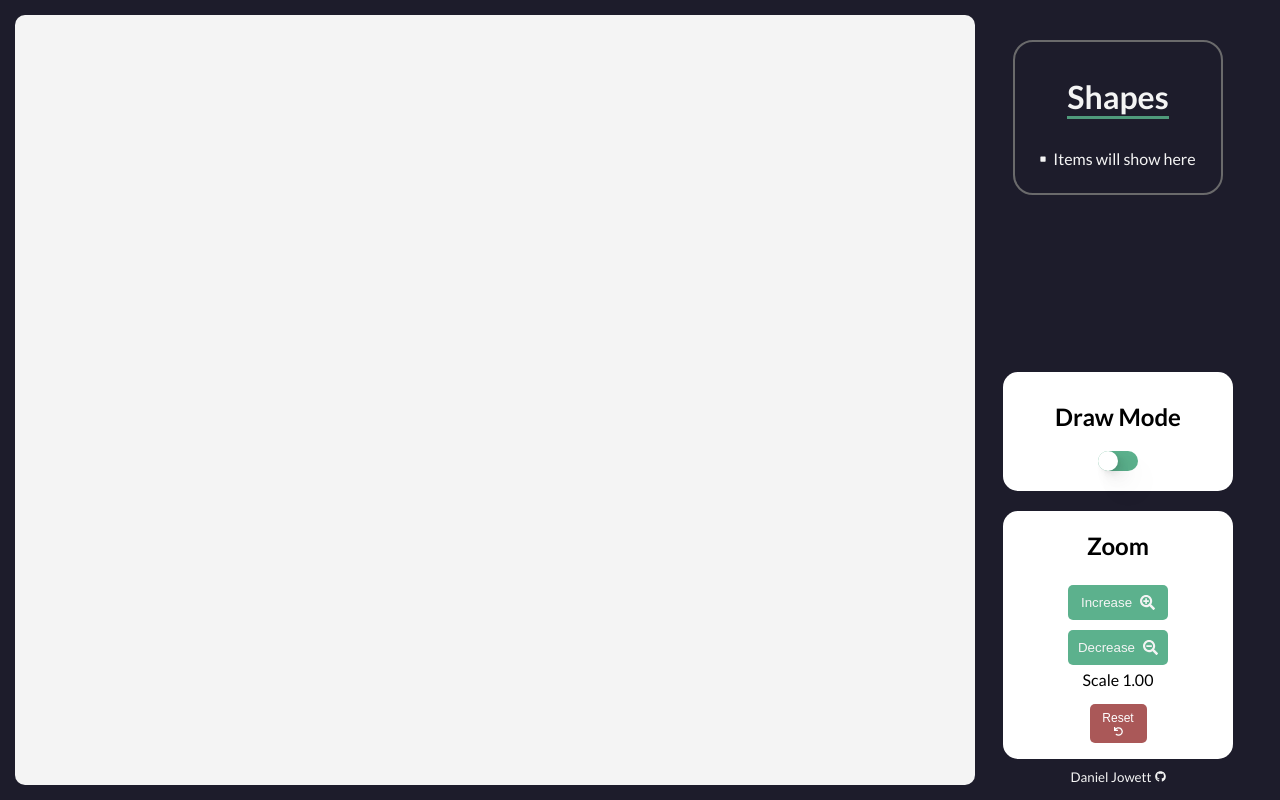
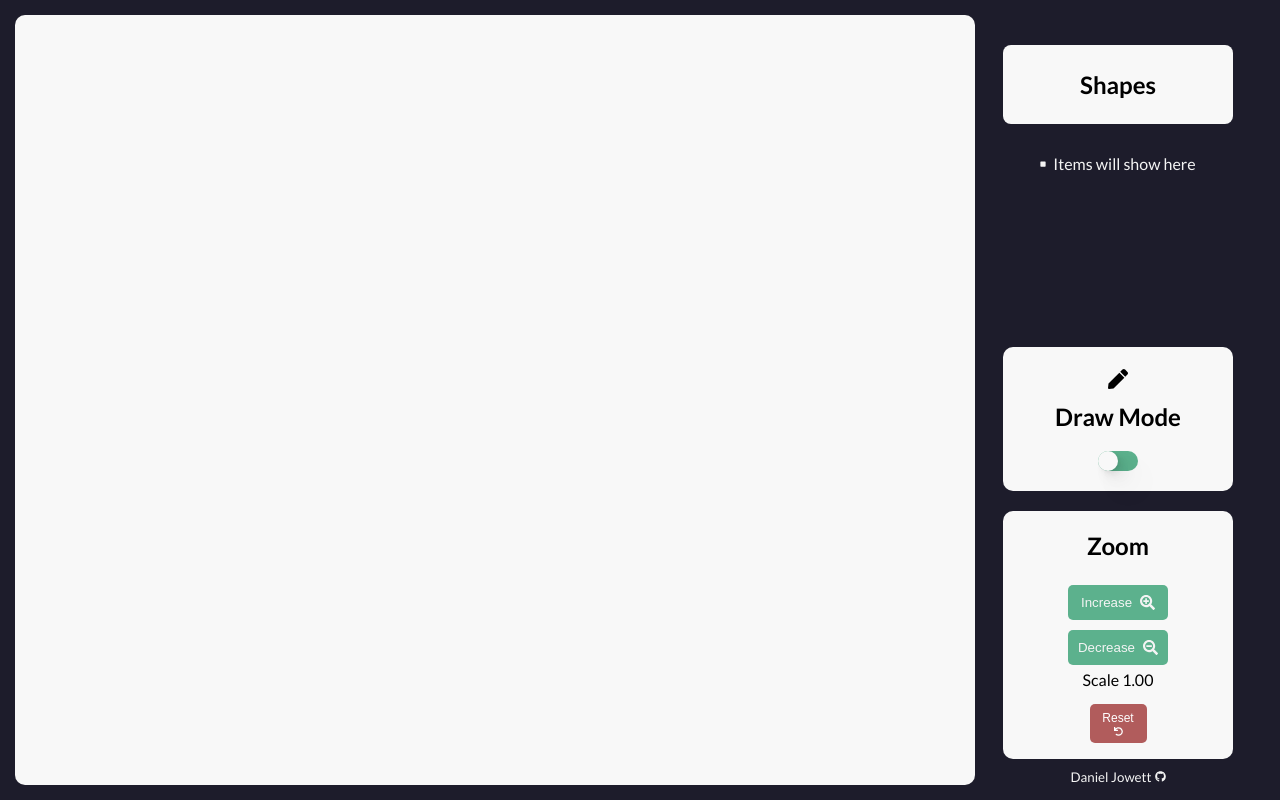
Before and after one commit to dbjowett/Drawing-App, a Next.js app: page / in a window 1280 px wide. Built offline with nearby package versions, Linux system fonts and the light colour scheme.

Commit message:
Fix styling

```diff
--- a/components/Canvas/Canvas.module.css
+++ b/components/Canvas/Canvas.module.css
@@ -2,6 +2,6 @@
   width: 75vw;
   border-radius: 10px;
   margin: 15px;
-  background-color: rgb(244, 244, 244);
+  background-color: var(--bgGrey);
   cursor: pointer;
 }
--- a/components/List/List.module.css
+++ b/components/List/List.module.css
@@ -2,7 +2,7 @@
 .sidebarContainer {
   height: 100vh;
   width: 20vw;
-  background-color: #1d1c2b;
+  background-color: var(--blue);
   color: rgb(244, 244, 244);
   display: flex;
   flex-direction: column;
@@ -10,10 +10,14 @@
   justify-content: space-between;
 }
 
-.sidebarContainer h1 {
+.shapeHeader {
   text-align: center;
-  margin: 10px 0 30px 0;
-  border-bottom: 3px solid #4f9a7b;
+  width: 100%;
+  margin: 4px 0 30px 0;
+  padding: 25px;
+  border-radius: 8px;
+  color: black;
+  background-color: var(--bgGrey);
 }
 
 /* Text shown when no Polygons to display */
@@ -28,18 +32,16 @@
 
 /* Container of all Polygons, including H1 & Button */
 .listContainer {
+  width: 90%;
   padding: 0;
-  margin-top: 40px;
   display: flex;
   flex-direction: column;
   justify-content: center;
   align-items: center;
-  border: 2px solid rgba(115, 115, 115, 0.9);
-  padding: 25px;
-  border-radius: 20px;
+  padding-top: 25px;
 }
 .listContainer li {
-  padding: 10px 0 10px 0;
+  padding: 25px 0 10px 0;
   list-style-type: none;
   display: flex;
   flex-direction: row;
@@ -52,7 +54,7 @@
 
 /* Delete Polygon Button */
 .deleteBtn {
-  background-color: #b15c5c;
+  background-color: var(--red);
   border: none;
   color: white;
   display: inline-block;
@@ -67,13 +69,13 @@
 
 /* Clear canvas Button */
 .clearCanvasBtn {
-  margin-top: 10px;
+  margin-top: 50px;
   width: 100%;
   height: 35px;
-  border: 2px solid #9e5353;
+  border: none;
   border-radius: 5px;
   color: white;
-  background-color: inherit;
+  background-color: var(--red);
   cursor: pointer;
   display: flex;
   align-items: center;
@@ -83,7 +85,7 @@
 
 .clearCanvasBtn:hover {
   transition: background-color 200ms;
-  background-color: #9e5353;
+  background-color: var(--redhv);
 }
 
 .clearCanvasBtn svg {
@@ -94,15 +96,15 @@
 .toolTip {
   visibility: hidden;
   position: absolute;
-  width: 90px;
+  /* width: 90px; */
   font-size: 0.8rem;
-  background-color: rgba(115, 115, 115, 0.9);
+  background-color: rgba(115, 115, 115, 0.7);
   text-align: center;
-  padding: 8px 3px;
+  padding: 5px 8px;
   border-radius: 6px;
   z-index: 1;
-  top: 34px;
-  left: -28px;
+  top: 36px;
+  left: -10px;
 }
 
 .toolTip::after {
@@ -111,7 +113,7 @@
   margin-left: -5px;
   border-width: 5px;
   border-style: solid;
-  border-color: transparent transparent rgba(115, 115, 115) transparent;
+  border-color: transparent transparent rgba(115, 115, 115, 0.7) transparent;
   bottom: 100%;
   left: 50%;
 }
@@ -121,7 +123,12 @@
 }
 
 .deleteBtn:hover {
-  background-color: #9e5353;
+  background-color: var(--redhv);
+  transition: background-color 200ms;
+}
+
+.deleteBtn svg {
+  margin-top: 3px;
 }
 
 .deleteContainer {
@@ -130,10 +137,10 @@
   display: flex;
   flex-direction: column;
   align-items: center;
-  background-color: rgb(255, 255, 255);
+  background-color: var(--bgGrey);
   color: black;
-  padding: 20px 20px 20px 20px;
-  border-radius: 15px;
+  padding: 22px 20px 20px 20px;
+  border-radius: var(--bdrad);
   width: 18vw;
   max-width: 230px;
 }
@@ -149,10 +156,10 @@
   margin-top: 20px;
   justify-content: center;
   align-items: center;
-  background-color: rgb(255, 255, 255);
+  background-color: var(--bgGrey);
   color: black;
   padding: 0 20px 20px 20px;
-  border-radius: 15px;
+  border-radius: var(--bdrad);
   margin-bottom: 10px;
 }
 
@@ -161,7 +168,7 @@
   padding: 10px 0;
   margin: 5px;
   border: none;
-  background-color: #5cb18d;
+  background-color: var(--green);
   display: flex;
   flex-direction: row;
   justify-content: center;
@@ -176,7 +183,8 @@
 }
 
 .zoomContainer button:hover {
-  background-color: #4f9a7b;
+  background-color: var(--greenhv);
+  transition: background-color 200ms;
 }
 
 /* Reset Button */
@@ -186,7 +194,7 @@
   margin: 15px 0 -4px 0;
   width: 30%;
   flex-direction: column;
-  background-color: #aa5858;
+  background-color: var(--red);
   color: white;
 }
 
@@ -196,7 +204,7 @@
   margin-top: 2px;
 }
 .resetScaleBtn:hover {
-  background-color: #b26666;
+  background-color: var(--redhv);
   transition: background-color 200ms linear;
 }
 
@@ -229,8 +237,8 @@
   width: var(--width);
   height: var(--height);
   border-radius: var(--border-radius);
-  background: #5cb18d;
-  transition: background 0.2s;
+  background-color: var(--green);
+  transition: background-color 0.2s;
 }
 
 .slider::after {
@@ -240,7 +248,7 @@
   left: 0;
   height: var(--height);
   width: var(--height);
-  background: white;
+  background: var(--bgGrey);
   box-shadow: 0.8px 0.8px 1.6px rgba(0, 0, 0, 0.019), 1.8px 1.8px 3.6px rgba(0, 0, 0, 0.028), 3.2px 3.2px 6.3px rgba(0, 0, 0, 0.034),
     5px 5px 10px rgba(0, 0, 0, 0.04), 7.7px 7.7px 15.5px rgba(0, 0, 0, 0.046), 12.1px 12.1px 24.1px rgba(0, 0, 0, 0.052),
     20px 20px 40px rgba(0, 0, 0, 0.061), 40px 40px 80px rgba(0, 0, 0, 0.08);
--- a/components/List/index.js
+++ b/components/List/index.js
@@ -1,5 +1,5 @@
 import styles from './List.module.css';
-import { FaSearchPlus, FaSearchMinus, FaTrashAlt, FaGithub, FaSquare, FaUndo } from 'react-icons/fa';
+import { FaSearchPlus, FaSearchMinus, FaTrashAlt, FaGithub, FaSquare, FaUndo, FaPen, FaEraser } from 'react-icons/fa';
 
 function List({ isDeleteMode, setIsDeleteMode, deleteById, scale, setScale, listOfShapes, setListOfShapes }) {
   let currentScale;
@@ -11,7 +11,7 @@ function List({ isDeleteMode, setIsDeleteMode, deleteById, scale, setScale, list
   return (
     <div className={styles.sidebarContainer}>
       <ul className={styles.listContainer}>
-        <h1>Shapes</h1>
+        <h2 className={styles.shapeHeader}>Shapes</h2>
         {listOfShapes.length === 0 && (
           <div className={styles.standInText}>
             <FaSquare fontSize={6} /> Items will show here
@@ -21,8 +21,8 @@ function List({ isDeleteMode, setIsDeleteMode, deleteById, scale, setScale, list
           <li key={index}>
             <FaSquare fontSize={6} /> Polygon {index + 1}
             <button className={styles.deleteBtn} onClick={deleteById.bind({}, index)}>
-              <span className={styles.toolTip}>Delete Polygon {index + 1}</span>
-              <FaTrashAlt fontSize={14} />
+              <span className={styles.toolTip}>Delete</span>
+              <FaTrashAlt fontSize={12} />
             </button>
           </li>
         ))}
@@ -35,6 +35,7 @@ function List({ isDeleteMode, setIsDeleteMode, deleteById, scale, setScale, list
       <div>
         <div className={styles.deleteContainer}>
           <label htmlFor='toggle' className={styles.toggle}>
+            <span>{isDeleteMode ? <FaEraser fontSize={20} /> : <FaPen fontSize={20} />}</span>
             <h2>{isDeleteMode ? 'Delete ' : 'Draw '}Mode</h2>
             <input type='checkbox' id='toggle' value={isDeleteMode} onChange={(e) => setIsDeleteMode(e.target.checked)} />
             <div className={styles.slider}></div>
--- a/styles/globals.css
+++ b/styles/globals.css
@@ -1,11 +1,21 @@
 @import url('https://fonts.googleapis.com/css2?family=Lato:wght@400;700&display=swap');
+:root {
+  --green: #5cb18d;
+  --greenhv: #4f9a7b;
+  --red: #b15c5c;
+  --redhv: #9e5353;
+  --bgGrey: rgb(248, 248, 248);
+  --blue: #1d1c2b;
+  --bdrad: 10px;
+}
+
 html,
 body {
   padding: 0;
   margin: 0;
   font-family: Lato, -apple-system, BlinkMacSystemFont, Segoe UI, Roboto, Oxygen, Ubuntu, Cantarell, Fira Sans, Droid Sans, Helvetica Neue,
     sans-serif;
-  background-color: #1d1c2b;
+  background-color: var(--blue);
 }
 
 a {
```
